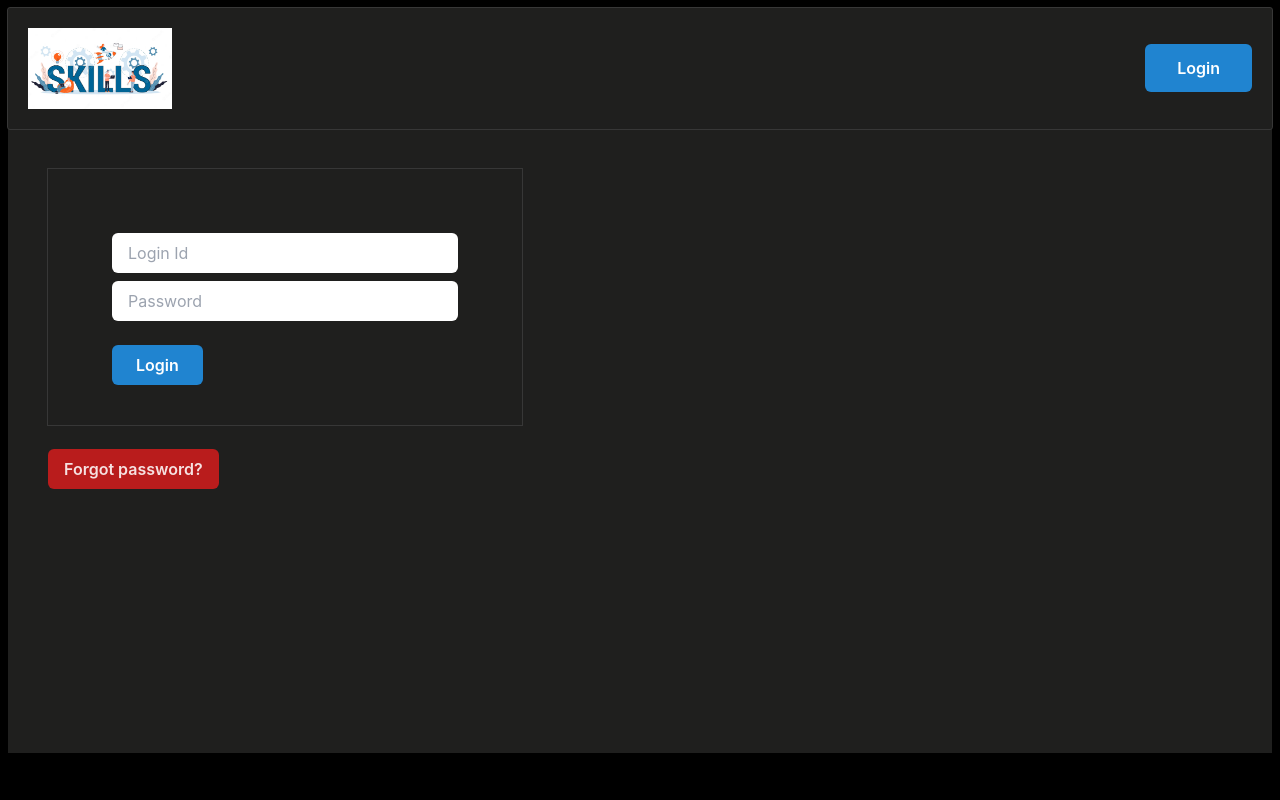
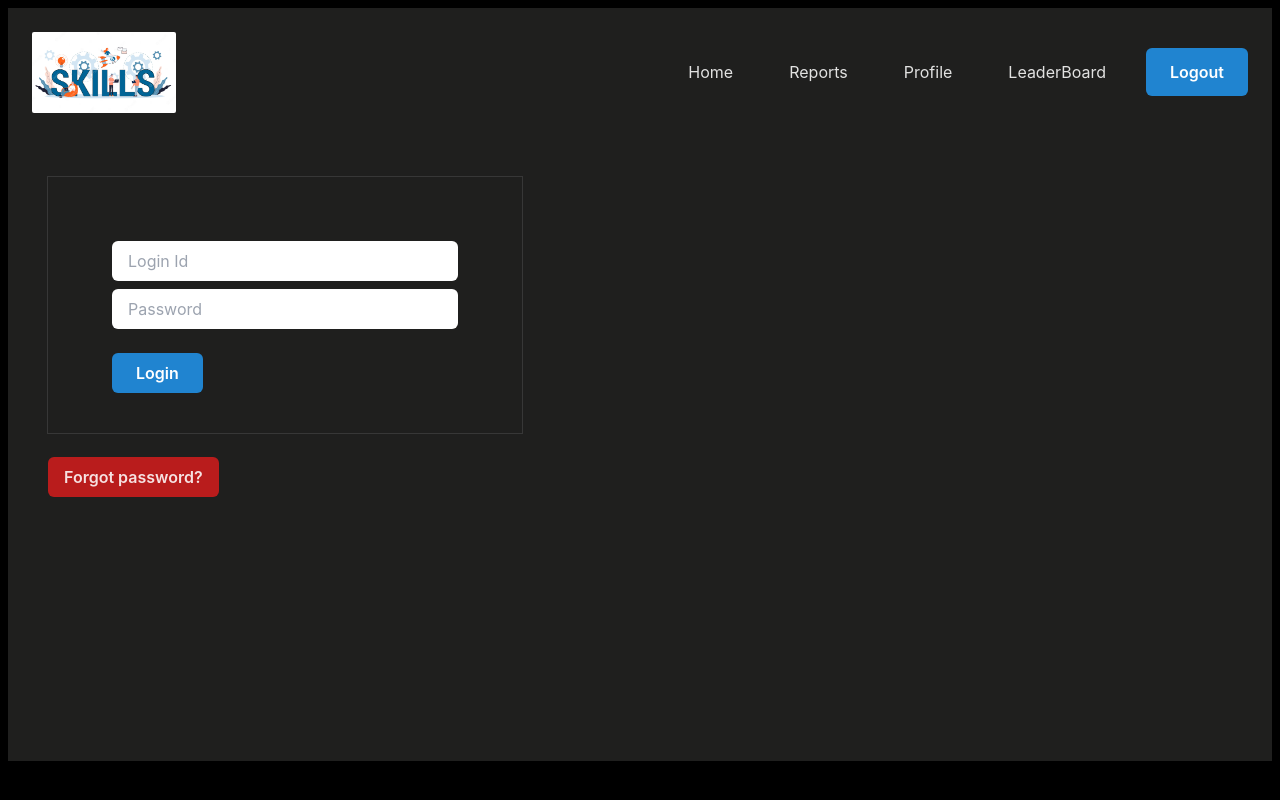
Before and after one commit to madhoora-mohan/edutech-mayo, a React (Vite) app: page /Login in a window 1280 px wide. Built offline with nearby package versions, Linux system fonts and the light colour scheme.

Commit message:
changed nav

```diff
--- a/src/App.tsx
+++ b/src/App.tsx
@@ -10,13 +10,15 @@ import Programming from "./pages/Programming";
 import Reports from "./pages/Reports";
 import Login from "./pages/Login";
 import ChangePwd from "./pages/ChangePwd";
+import { Navbar } from "./components/Navbar";
+import LandingNav from "./components/LandingNav";
 
 function App() {
   return (
     <div className="m-2 bg-[#1F1F1E]  min-w-screen">
+      {/* replace bool with login validation */}
+      {true ? <Navbar /> : <LandingNav />}
       <Routes>
-        {/* replace true with login validation */}
-
         {/* {true ? (
           <Route path="/" element={<Home />} />
         ) : ( */}
--- a/src/components/LandingNav.tsx
+++ b/src/components/LandingNav.tsx
@@ -6,10 +6,10 @@ const LandingNav = () => {
     <>
       <div className="flex justify-between p-5 items-center bg-[#1F1F1E] outline outline-[1px] outline-[#373737] rounded-sm">
         <Link to="/">
-          <img src={logo} alt="logo" className="w-36 " />
+          <img src={logo} alt="logo" className="w-36 rounded-sm" />
         </Link>
         <Link to="/login">
-          <button className="h-12 outline-none flex justify-center items-center text-white font-semibold rounded-md px-8 bg-[#2084D0] hover:bg-[#2089F9] hover:text-[#fdfdfd]">
+          <button className="h-12 outline-none flex justify-center items-center text-white font-semibold rounded-md px-8 bg-[#2084D0] hover:bg-[#2372c6] hover:text-[#fdfdfd]">
             Login
           </button>
         </Link>
--- a/src/components/Navbar.tsx
+++ b/src/components/Navbar.tsx
@@ -1,4 +1,5 @@
 import { Link } from "react-router-dom";
+import logo from "../assets/logo.png";
 
 export const Navbar = () => {
   let logout = () => {
@@ -6,14 +7,50 @@ export const Navbar = () => {
   };
   return (
     <>
-      <nav>
-        <ul>
+      <nav className="flex justify-between p-6">
+        <Link to="/">
+          <img src={logo} alt="logo" className="w-36 rounded-sm" />
+        </Link>
+        <ul className="flex gap-6 justify-center items-center">
           <li>
-            <Link to="/Home">Home</Link>
-            <Link to="/Reports">Reports</Link>
-            <Link to="/Profile">Profile</Link>
-            <Link to="/LeaderBoard">LeaderBoard</Link>
-            <button onClick={logout}>Logout</button>
+            <Link
+              to="/Home"
+              className="p-4 hover:bg-[#323234] hover:text-[#ababab]"
+            >
+              Home
+            </Link>
+          </li>
+          <li>
+            <Link
+              to="/Reports"
+              className="p-4 hover:bg-[#323234] hover:text-[#ababab]"
+            >
+              Reports
+            </Link>
+          </li>
+          <li>
+            <Link
+              to="/Profile"
+              className="p-4 hover:bg-[#323234] hover:text-[#ababab]"
+            >
+              Profile
+            </Link>
+          </li>
+          <li>
+            <Link
+              to="/LeaderBoard"
+              className="p-4 hover:bg-[#323234] hover:text-[#ababab]"
+            >
+              LeaderBoard
+            </Link>
+          </li>
+          <li>
+            <button
+              onClick={logout}
+              className="h-12 outline-none flex justify-center items-center text-white font-semibold rounded-md px-6 bg-[#2084D0] hover:bg-[#2372c6] hover:text-[#fdfdfd]"
+            >
+              Logout
+            </button>
           </li>
         </ul>
       </nav>
--- a/src/pages/ChangePwd.tsx
+++ b/src/pages/ChangePwd.tsx
@@ -25,7 +25,6 @@ const ChangePwd = () => {
   };
   return (
     <div className="h-[97.5vh]">
-      <LandingNav />
       <div className="flex justify-center">
         <div className="w-1/3 outline outline-1 outline-[#343434] p-4 m-20">
           <h3 className="text-base pl-8 pt-8">
--- a/src/pages/Home.tsx
+++ b/src/pages/Home.tsx
@@ -1,9 +1,14 @@
-import React from 'react'
+import React from "react";
+import { Navbar } from "../components/Navbar";
 
 const Home = () => {
   return (
-    <div>Home</div>
-  )
-}
+    <>
+      <div>
+        <div>Home</div>
+      </div>
+    </>
+  );
+};
 
-export default Home
+export default Home;
--- a/src/pages/Landing.tsx
+++ b/src/pages/Landing.tsx
@@ -1,10 +1,6 @@
-import LandingNav from "../components/LandingNav";
-
 const Landing = () => {
   return (
     <>
-      <LandingNav />
-
       <div className="flex flex-col justify-center items-center p-28">
         <h1 className="text-3xl font-bold">Lorem Ipsum</h1>
         <p className="p-6">
--- a/src/pages/Login.tsx
+++ b/src/pages/Login.tsx
@@ -28,7 +28,6 @@ const Login = () => {
 
   return (
     <>
-      <LandingNav />
       <div className="h-[78vh] flex flex-col items-start p-10 gap-6">
         <form
           onSubmit={handleSubmit}
```
